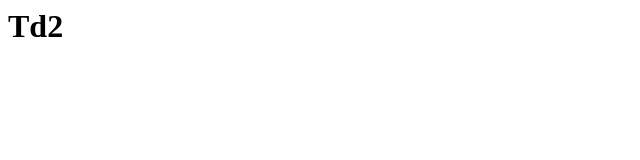
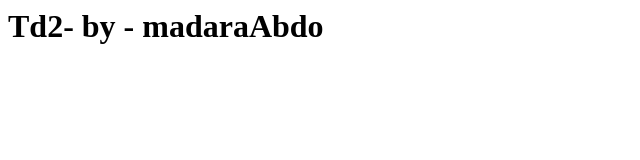
Before and after one commit to LA-2024/td2, a plain HTML site: page index.html in a window 1280 px wide. Shown: the whole page, without its empty margins (0-640 px from the left). Drawn offline with Linux system fonts and the light colour scheme.

Commit message:
change title

```diff
--- a/index.html
+++ b/index.html
@@ -5,6 +5,6 @@
     <title>Document</title>
 </head>
 <body>
-    <h1>Td2</h1>
+    <h1>Td2- by - madaraAbdo</h1>
 </body>
 </html>
```
